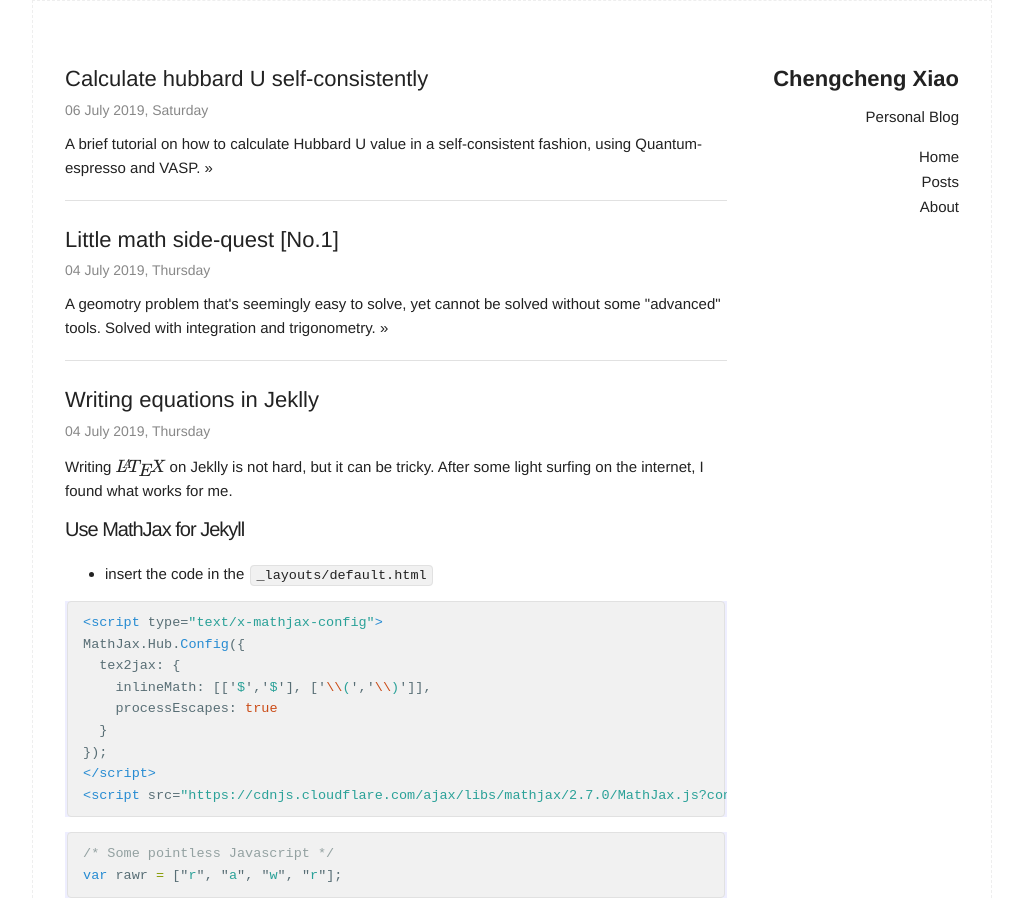
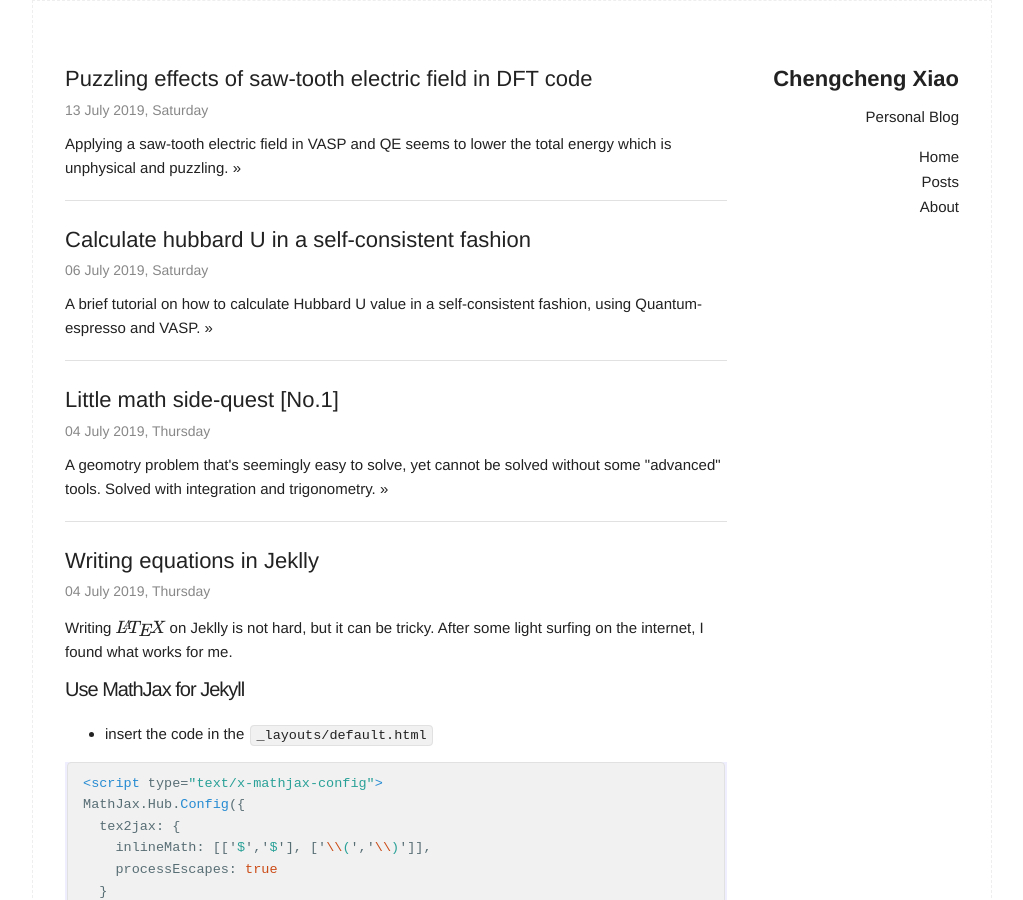
Before and after one commit to Chengcheng-Xiao/Chengcheng-Xiao.github.io, a Jekyll site: the page built from index.html, in a window 1280 px wide and 900 px high. Shown: the whole window, without its empty margins (128-1151 px from the left). Built offline with Jekyll 4.4.1, drawn with Linux system fonts in a browser that asks for light colours; formulas are drawn with MathJax 3; some of the changed lines change nothing that is shown; some of the changed text lies outside the part shown.

Commit message:
2019-07-13-DFT_electric_field_problem

````diff
--- a/_posts/2019-07-06-Hubbard_U.md
+++ b/_posts/2019-07-06-Hubbard_U.md
@@ -1,6 +1,6 @@
 ---
 layout: post
-title: Calculate hubbard U self-consistently
+title: Calculate hubbard U in a self-consistent fashion
 date: 2019-07-06
 tags: ["Hubbard U"]
 categories: DFT
--- /dev/null
+++ b/_posts/2019-07-13-DFT_electric_field.md
@@ -0,0 +1,76 @@
+---
+layout: post
+title: Puzzling effects of saw-tooth electric field in DFT code
+date: 2019-07-13
+tags: ["Electric_field"]
+categories: DFT
+description: Applying a saw-tooth electric field in VASP and QE seems to lower the total energy which is unphysical and puzzling.
+---
+
+## Background
+
+In VASP wiki:
+> It is possible to apply an external electrostatic field in slab, or molecular calculations. Presently only a single value can be supplied and the field is applied in the direction selected by IDIPOL=1-3. The electric force field is supplied in units of eV/Å. Dipole corrections to the potential (LDIPOL=.TRUE.) can and should be turned on to avoid interactions between the periodically repeated images.
+
+So the proper procedure to add electric field to a slab or molecular is adding:
+```
+EFIELD = 0.2            # Field strength - > 0.2eV/$$\Angstrom$$
+LDIPOL = .TRUE.         # Add dipole correction
+IDIPOL = 3              # Electric field direction is z(c) axis
+DIPOL  = 0.5 0.5 0.5    # dipole origin
+```
+__Caveats__:
+
+1. The symmetry should be switched off if the system is centro-symmetric (or at least mirror symmetric in the added field direction)
+
+2. `DIPOL`  should be set to the weight center of the structure. After countless tests, it seems this setting is most likely to help with the convergence during electronic minimization.
+
+## Result
+
+Using these tags and a 2D graphene layer (made into orthorhombic), I calculated the ion-clamped electric field response focusing on the charge and dipole properties.
+
+The electric field effect can be clearly seen from the integrated local potential profile. Note that the potential shift from higher at the bottom of the cell to lower at the top of the cell, vice versa.
+
+![]({{site.baseurl}}/assets/img/post_img/2019-07-13-img1.svg)
+{: .center}
+
+The dipole moment induced by the potential shift can be seen from the differential charge calculated by:
+
+$$\rho_{diff}=\rho_{without field}-\rho_{with field}$$
+
+The result are show below:
+
+![]({{site.baseurl}}/assets/img/post_img/2019-07-13-img2.png)
+{: .center}
+
+![]({{site.baseurl}}/assets/img/post_img/2019-07-13-img3.png)
+{: .center}
+
+The yellow region indicates charge accumulation while the blue part suggests charge depletion.
+
+Clearly, the "up-ward" electric field induces a "up-ward" dipole moment and the "down-ward" electric field induces a "down-ward" dipole moment. (note that the direction of the dipole moment is opposite to the electric field direction)
+
+## Problem
+
+The total energy drops with respect to the field strength (in both direction). Since electric field is an external perturbation, this result is unphysical.
+
+![]({{site.baseurl}}/assets/img/post_img/2019-07-13-img4.svg)
+{: .center}
+
+In [this post](https://cms.mpi.univie.ac.at/vasp-forum/viewtopic.php?f=4&t=7366), the "admin" of the VASP forum suggest that:
+
+> the energy is correct and the first derivative of the energy w.r.t. a field should be the dipole.
+
+Which seems to be faulty since the direction of the dipole moment are opposite to the actual one in my calculation.
+
+Other's probably have the same problem as I do: [LINK](https://cms.mpi.univie.ac.at/vasp-forum/viewtopic.php?t=8986)
+
+A potential [solve](https://cms.mpi.univie.ac.at/vasp-forum/viewtopic.php?f=4&t=7716)
+
+__NOTE__: QE also have this problem. Am I missing something?
+
+## Input
+
+I've put all input file in a zip file for download: [VASP].
+
+[VASP]:{{site.baseurl}}/assets/other/2019-07-13-Efield_problem.zip
````
Also changed, not shown: assets/img/post_img/2019-07-13-img1.svg (added), assets/img/post_img/2019-07-13-img2.png (added), assets/img/post_img/2019-07-13-img3.png (added), assets/img/post_img/2019-07-13-img4.svg (added), 5 other files.
